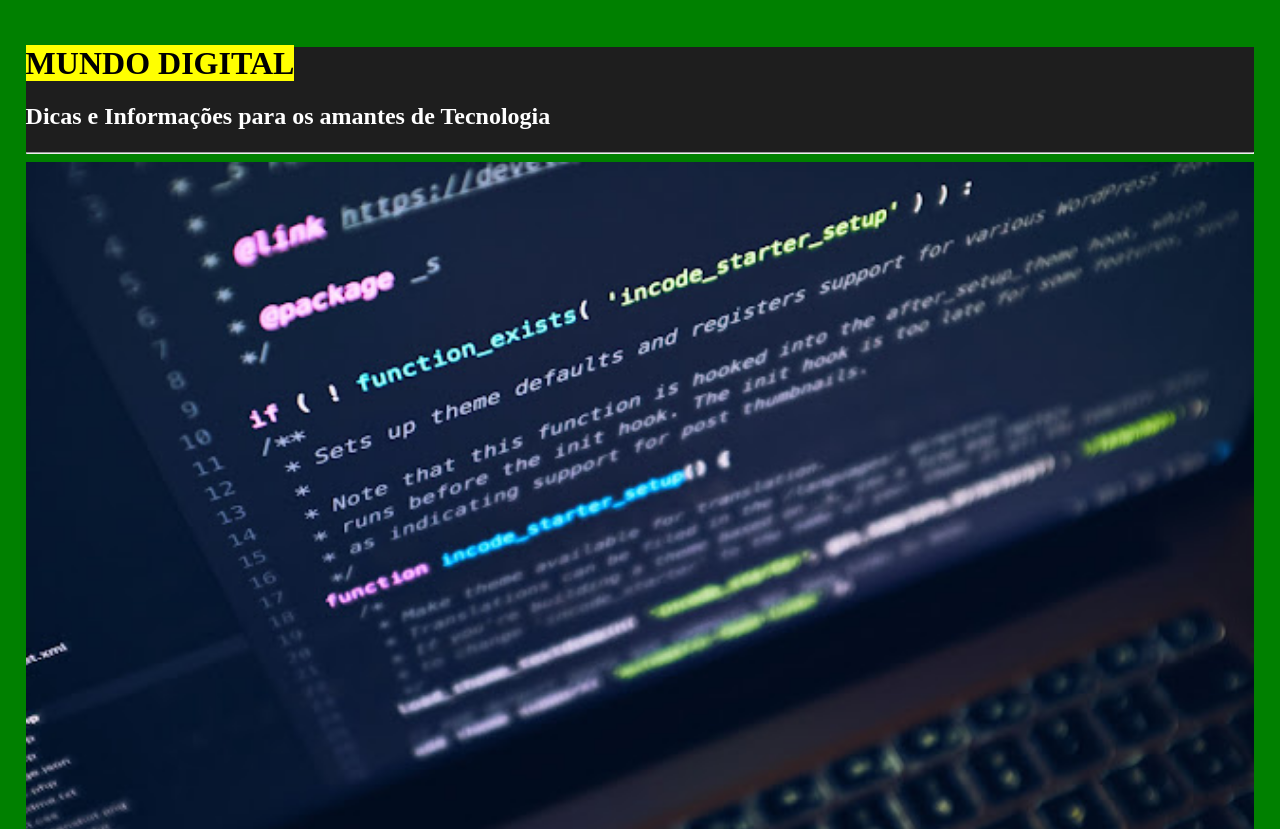
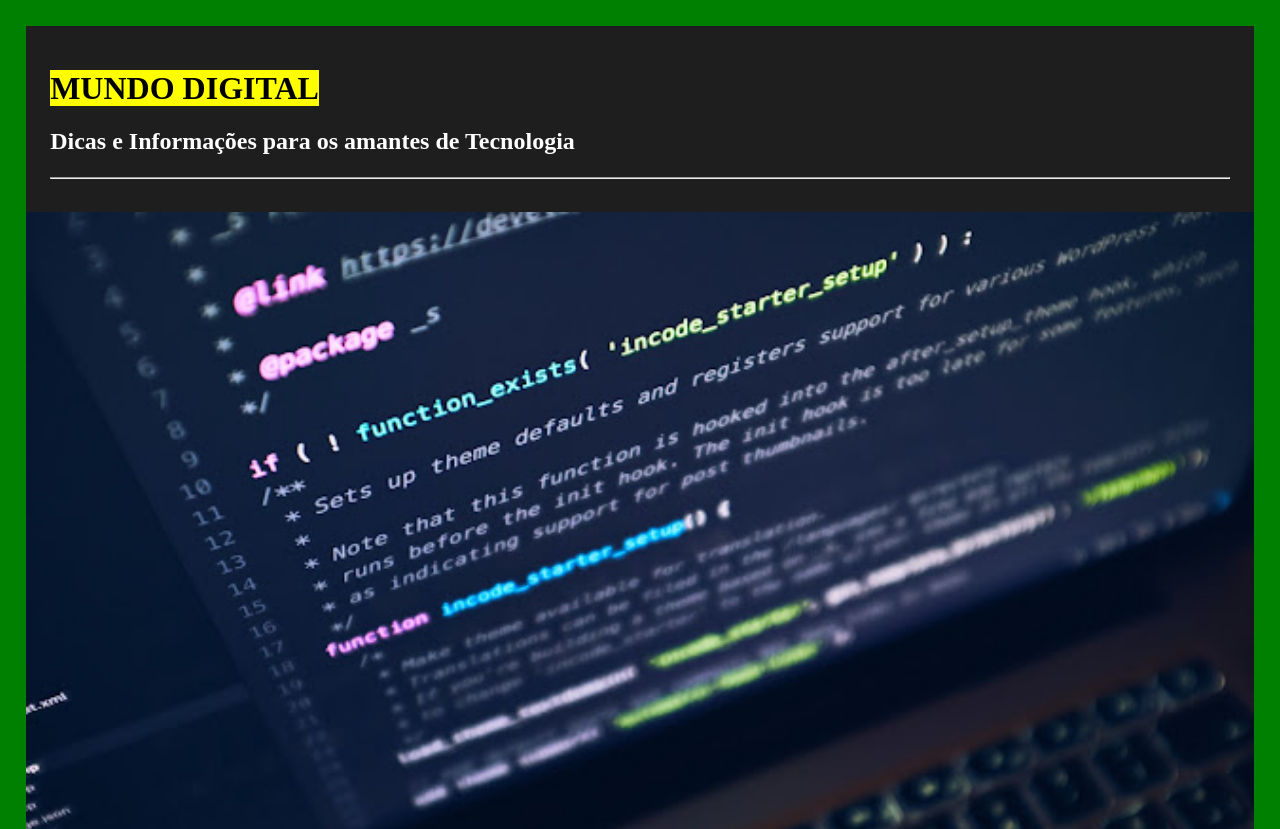
Before and after one commit to wcioccimkt/blog-html, a plain HTML site: page index.html in a window 1280 px wide. Shown: the top 829 px of the page. Drawn offline with Linux system fonts and the light colour scheme.

Commit message:
index header

```diff
--- a/index.html
+++ b/index.html
@@ -21,7 +21,8 @@
          max-width: 1280px;
          margin: auto;
          line-height: 2em;}
-         .header{background-color: #1e1e1e;}
+         .header{background-color: #1e1e1e;padding: 2%;}
+
 
 
          body{font-size: 16px;}
```
